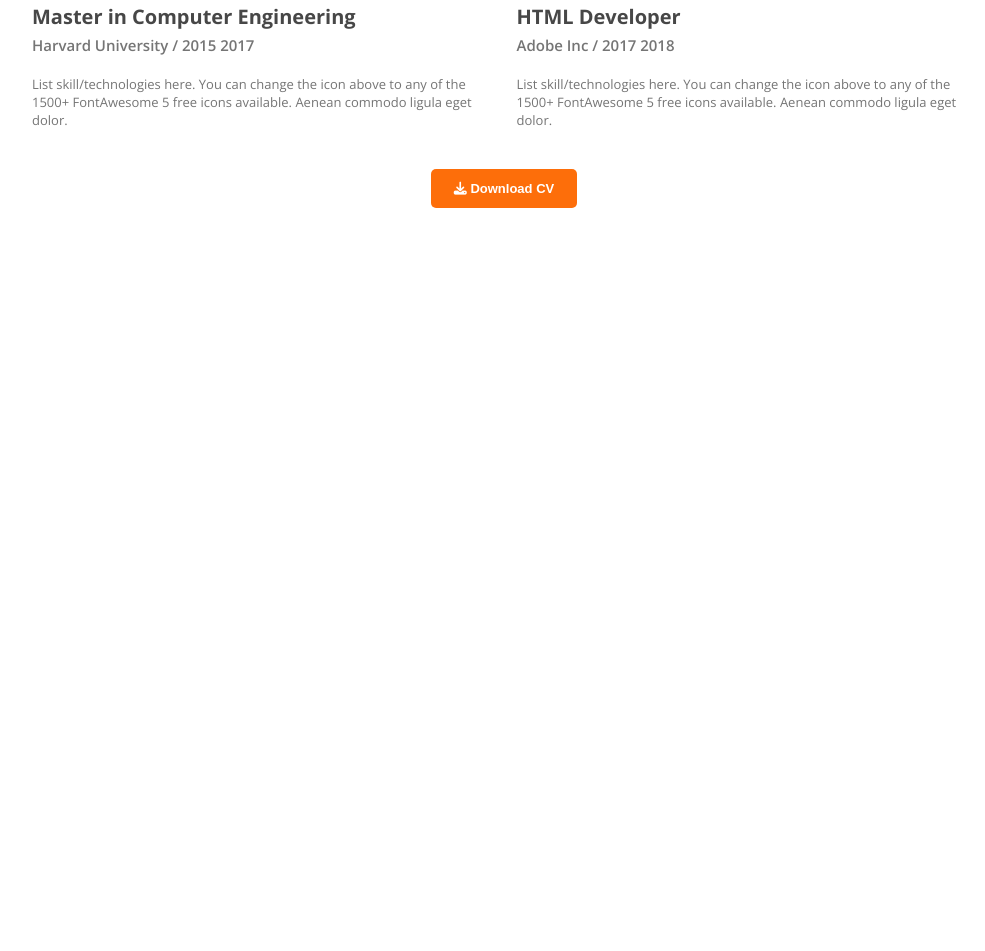
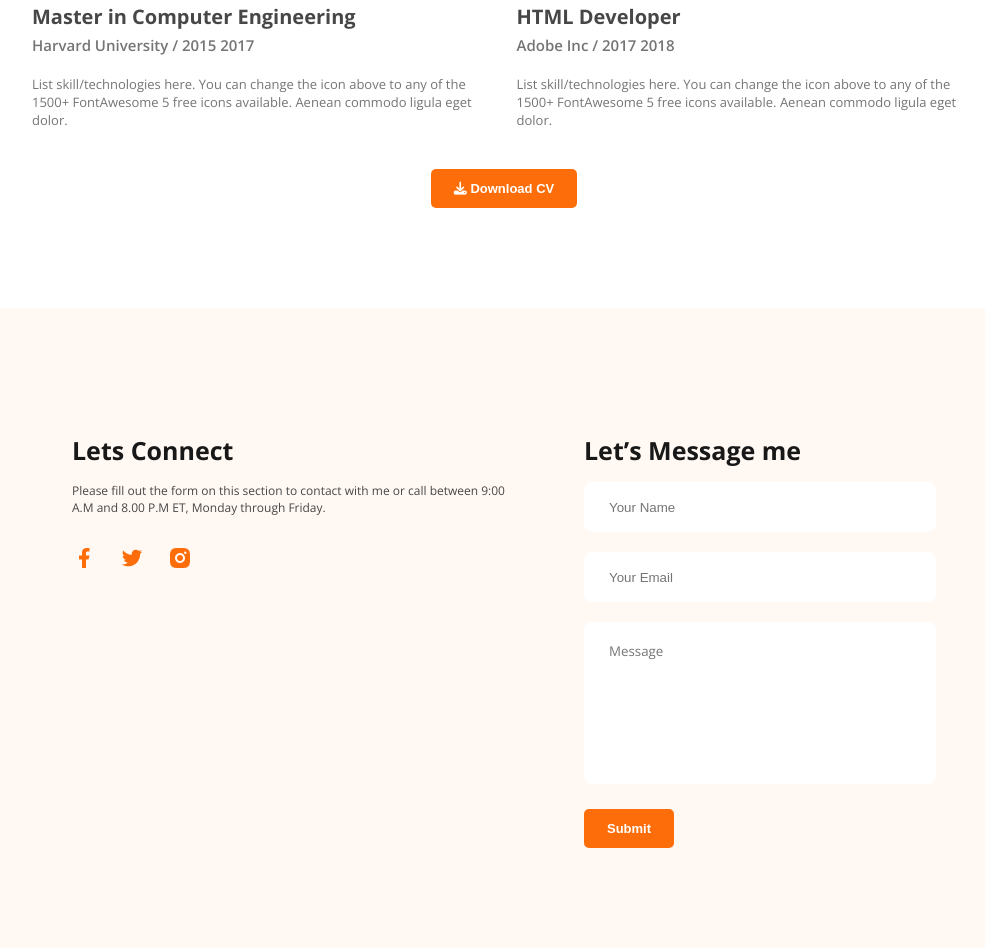
Before and after one commit to samiulshadhin/web-dev-portfolio, a plain HTML site: page index.html in a window 1280 px wide. Shown: the part 2249-3200 px from the top of the page, without its empty margins (136-1121 px from the left). Before the commit the page ends 2557 px from the top, so only its background shows below. Drawn offline with nearby package versions, Linux system fonts and the light colour scheme.

Commit message:
added all items

```diff
--- a/index.html
+++ b/index.html
@@ -205,7 +205,31 @@
         </div>
     </main>
     <footer>
-
+        <div class="all-footer-items">
+            <div>
+                <h3 class="footer-titles">Lets Connect</h3>
+                <p class="footer-paragraph">Please fill out the form on this section to contact with me or call between
+                    9:00 A.M and 8.00 P.M ET, Monday through Friday.</p>
+                <div class="footer-icons">
+                    <a href=""><img src="images/icons/facebook.png" alt=""></a>
+                    <a href=""><img src="images/icons/twitter.png" alt=""></a>
+                    <a href=""><img src="images/icons/insta.png" alt=""></a>
+                </div>
+            </div>
+            <div>
+                <h3 class="footer-titles">Let’s Message me</h3>
+                <form>
+                    <div class="form-fields">
+                        <input type="text" name="" id="" placeholder="Your Name">
+                        <input type="email" name="" id="" placeholder="Your Email">
+                        <textarea class="message-field open-sans-fonts" name="Message" id="" cols="30" rows="10" placeholder="Message"></textarea>
+                    </div>
+                    <div>
+                        <input class="btn-primary" type="submit" value="Submit">
+                    </div>
+                </form>
+            </div>
+        </div>
     </footer>
 </body>
 
--- a/styles/style.css
+++ b/styles/style.css
@@ -222,3 +222,60 @@
     text-align: center;
     margin: 20px 0px 100px 0px;
 }
+
+/* Footer Styles */
+footer{
+    background-color: #FFF8F3;
+}
+.all-footer-items{
+    display: flex;
+    padding: 100px 200px;
+    gap: 60px;
+}
+.footer-titles{
+    font-size: 25px;
+    font-weight: bold;
+    margin-bottom: 15px;
+    color: #181818;
+}
+.footer-paragraph{
+    font-size: 12px;
+    font-weight: 400;
+    color: #474747;
+    margin-top: 10px;
+    margin-bottom: 30px;
+}
+footer div a{
+    margin-right: 20px;
+}
+footer input[type="text"]{
+    display: block;
+    margin-bottom: 20px;
+    width: 325px;
+    height: 48px;
+    border-radius: 8px;
+    border: none;
+    padding-left: 25px;
+}
+footer input[type="email"]{
+    display: block;
+    margin-bottom: 20px;
+    width: 325px;
+    height: 48px;
+    border-radius: 8px;
+    border: none;
+    padding-left: 25px;
+}
+.message-field{
+    margin-bottom: 0px;
+    width: 325px;
+    height: 140px;
+    border-radius: 8px;
+    border: none;
+    padding-left: 25px;
+    resize: none;
+    padding-top: 20px;
+}
+.form-fields{
+    margin-bottom: 20px;
+}
```
